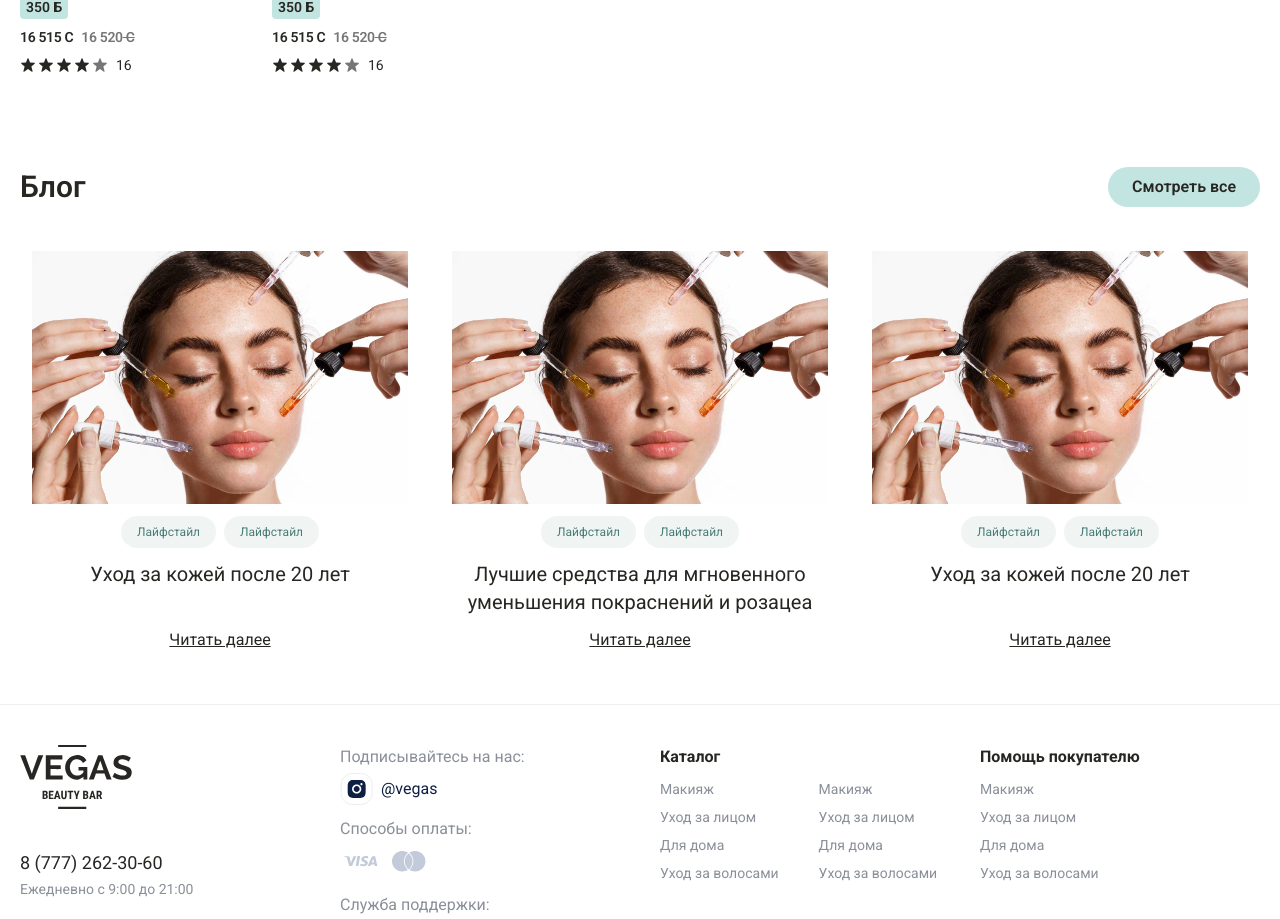
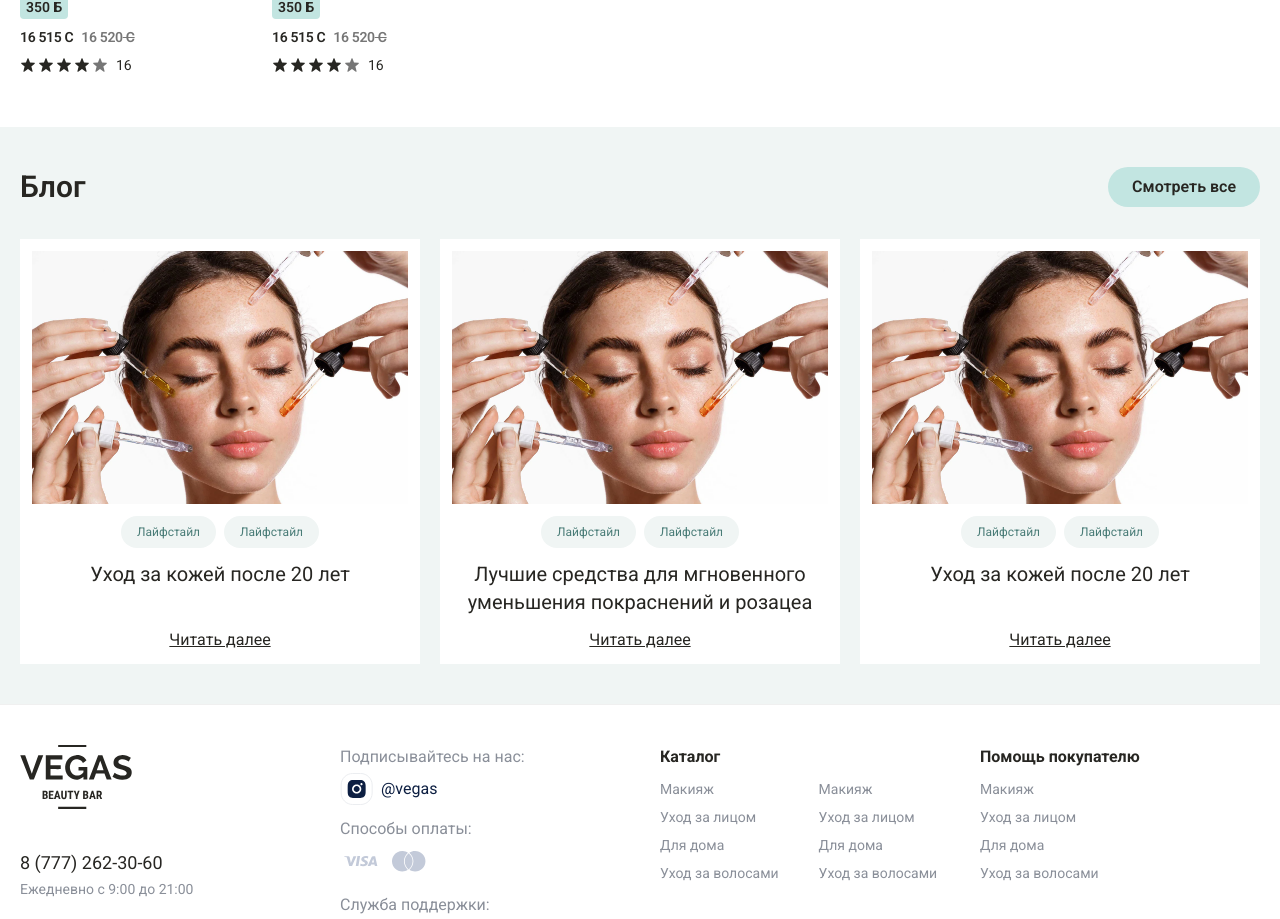
Before and after one commit to ANY-group/osima-frontend, a Next.js app: page /catalog in a window 1280 px wide. Shown: the part 1462-2381 px from the top of the page. Built offline with nearby package versions, Linux system fonts and the light colour scheme.

Commit message:
post inner page

```diff
--- a/src/app/(default)/blog/[post]/page.tsx
+++ b/src/app/(default)/blog/[post]/page.tsx
@@ -1,6 +1,7 @@
 import Subheader from "@/app/components/subheader";
 import BlogSocials from "./components/blog-socials";
 import Image from "next/image";
+import HomePosts from "../../home/components/home-posts";
 
 export default function PostPage() {
   return (
@@ -22,6 +23,11 @@ export default function PostPage() {
       </section>
       <section className="layout-container-sm">
         <Post />
+      </section>
+      <section className="bg-primary-muted">
+        <div className="layout-container">
+          <HomePosts />
+        </div>
       </section>
     </main>
   );
--- a/src/app/(default)/catalog/components/catalog.tsx
+++ b/src/app/(default)/catalog/components/catalog.tsx
@@ -31,8 +31,10 @@ export default function Catalog({ brand = false }: {
       <section className="layout-container">
         <CatalogProductsGrid />
       </section>
-      <section className="layout-container">
-        <HomePosts />
+      <section className="bg-primary-muted">
+        <div className="layout-container">
+          <HomePosts />
+        </div>
       </section>
     </main>
   );
--- a/src/app/(default)/home/components/home-posts.tsx
+++ b/src/app/(default)/home/components/home-posts.tsx
@@ -1,5 +1,4 @@
 import Link from "next/link";
-import LargePost from "../../blog/components/large-post";
 import PostCard from "../../blog/components/post-card";
 
 export default function HomePosts() {
```
